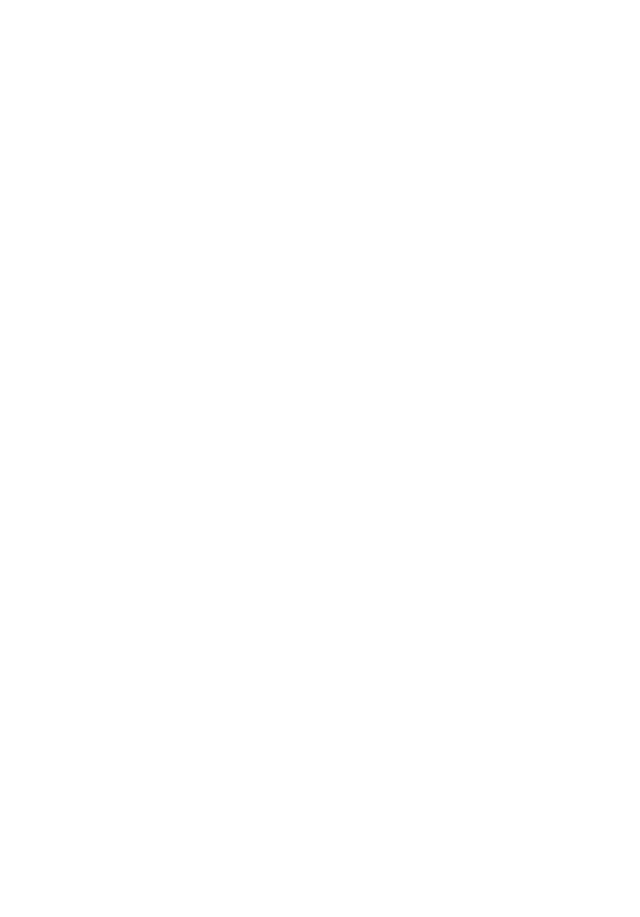
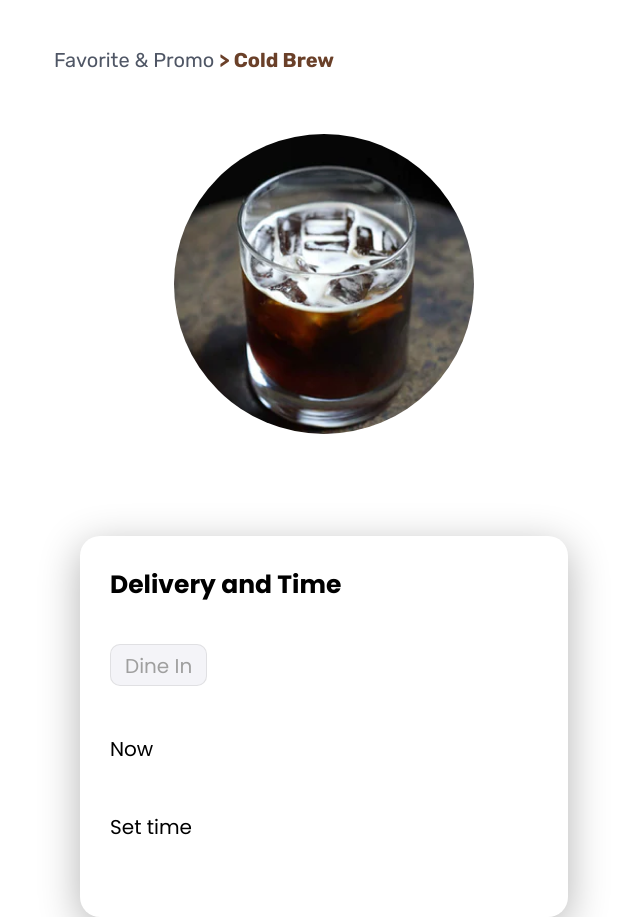
Before and after one commit to maulanarifai114/bootcamp-frontend-coffee-shop, a Vue app: page /cust/product-d in a window 1280 px wide. Shown: the whole page, without its empty margins (31-671 px from the left). Before the commit the page ends 800 px from the top, so only its background shows below. Built offline with nearby package versions, Linux system fonts and the light colour scheme.

Commit message:
making product detail (button)

```diff
--- a/public/index.html
+++ b/public/index.html
@@ -1,17 +1,35 @@
 <!DOCTYPE html>
 <html lang="en">
+
 <head>
   <meta charset="utf-8">
   <meta http-equiv="X-UA-Compatible" content="IE=edge">
   <meta name="viewport" content="width=device-width,initial-scale=1.0">
   <link rel="icon" href="<%= BASE_URL %>favicon.ico">
+
+  <!-- Bootstrap CSS -->
+  <link rel="stylesheet" href="https://cdn.jsdelivr.net/npm/bootstrap@4.5.3/dist/css/bootstrap.min.css"
+    integrity="sha384-TX8t27EcRE3e/ihU7zmQxVncDAy5uIKz4rEkgIXeMed4M0jlfIDPvg6uqKI2xXr2" crossorigin="anonymous">
+
   <title><%= htmlWebpackPlugin.options.title %></title>
 </head>
+
 <body>
   <noscript>
-      <strong>We're sorry but <%= htmlWebpackPlugin.options.title %> doesn't work properly without JavaScript enabled. Please enable it to continue.</strong>
+    <strong>We're sorry but <%= htmlWebpackPlugin.options.title %> doesn't work properly without JavaScript enabled.
+      Please enable it to continue.</strong>
   </noscript>
   <div id="app"></div>
+
+  <!-- Option 1: jQuery and Bootstrap Bundle (includes Popper) -->
+  <script src="https://code.jquery.com/jquery-3.5.1.slim.min.js"
+    integrity="sha384-DfXdz2htPH0lsSSs5nCTpuj/zy4C+OGpamoFVy38MVBnE+IbbVYUew+OrCXaRkfj" crossorigin="anonymous">
+  </script>
+  <script src="https://cdn.jsdelivr.net/npm/bootstrap@4.5.3/dist/js/bootstrap.bundle.min.js"
+    integrity="sha384-ho+j7jyWK8fNQe+A12Hb8AhRq26LrZ/JpcUGGOn+Y7RsweNrtN/tE3MoK7ZeZDyx" crossorigin="anonymous">
+  </script>
+
   <!-- built files will be auto injected -->
 </body>
+
 </html>
--- /dev/null
+++ b/src/components/cust/base/ButtonDelive.vue
@@ -0,0 +1,79 @@
+<template>
+  <div>
+    <button class="mr-3" :class="classes" @click.prevent="changeClass">{{label}}</button>
+  </div>
+</template>
+
+<script>
+export default {
+  name: 'ButtonDelive',
+  data () {
+    return {
+      active: 0,
+      classes: 'nonactive' || 'active'
+    }
+  },
+  props: ['label'],
+  methods: {
+    changeClass () {
+      this.$emit('click')
+      if (this.active === 0) {
+        this.active = 1
+        this.classes = 'active'
+      } else if (this.active === 1) {
+        this.active = 0
+        this.classes = 'nonactive'
+      }
+    }
+  }
+}
+</script>
+
+<style lang="scss" scoped>
+
+button {
+  border: none;
+  outline: none;
+  transition: .3s;
+}
+
+button:focus {
+  outline: none;
+}
+
+button:hover {
+  opacity: .8;
+}
+
+.active {
+  height: 42px;
+  border-radius: 10px;
+  background: #6A4029;
+  color: white;
+  padding: 6px 14px;
+  font-family: Poppins;
+  font-size: 20px;
+  font-style: normal;
+  font-weight: 700;
+  line-height: 30px;
+  letter-spacing: 0em;
+  text-align: left;
+  box-shadow: 0px 6px 20px 0px rgba(137, 85, 55, 0.4);
+}
+
+.nonactive {
+  height: 42px;
+  border-radius: 10px;
+  background: #F4F4F8;
+  color: #9F9F9F;
+  padding: 6px 14px;
+  font-family: Poppins;
+  font-size: 20px;
+  font-style: normal;
+  font-weight: 400;
+  line-height: 30px;
+  letter-spacing: 0em;
+  text-align: left;
+  border: 1px solid rgba(186, 186, 186, 0.35)
+}
+</style>
--- /dev/null
+++ b/src/components/cust/module/DeliveTime.vue
@@ -0,0 +1,99 @@
+<template>
+  <div>
+    <div class="del-time">
+      <h4>Delivery and Time</h4>
+      <div class="d-flex mb-5">
+        <ButtonDelive label="Dine In"></ButtonDelive>
+      </div>
+      <div class="d-flex align-items-center mb-5">
+        <div class="label-tag mr-now">Now</div>
+      </div>
+      <div class="d-flex align-items-center mb-5">
+        <div class="label-tag mr-set">Set time</div>
+      </div>
+    </div>
+  </div>
+</template>
+
+<script>
+import ButtonDelive from '../base/ButtonDelive'
+export default {
+  name: 'DeliveTime',
+  components: {
+    ButtonDelive
+  }
+}
+</script>
+
+<style lang="scss" scoped>
+
+.del-time {
+  height: 381px;
+  width: 488px;
+  border-radius: 20px;
+  color: #FFFFFF;
+  box-shadow: 0px 10px 40px 0px rgba(0, 0, 0, 0.3);
+  padding: 30px;
+}
+
+h4 {
+  font-family: Poppins;
+  font-size: 25px;
+  font-style: normal;
+  font-weight: 700;
+  line-height: 38px;
+  letter-spacing: 0em;
+  text-align: left;
+  color: #000000;
+  margin: 0 0 40px 0;
+}
+
+.label-tag {
+  font-family: Poppins;
+  font-style: normal;
+  font-weight: normal;
+  font-size: 20px;
+  line-height: 30px;
+  color: #000000;
+}
+
+.mr-now {
+  margin: 0 56px 0 0;
+}
+
+.mr-set {
+  margin: 0 18px 0 0;
+}
+
+.selected {
+  height: 42px;
+  border-radius: 10px;
+  background: #6A4029;
+  color: white;
+  padding: 6px 14px;
+  font-family: Poppins;
+  font-size: 20px;
+  font-style: normal;
+  font-weight: 700;
+  line-height: 30px;
+  letter-spacing: 0em;
+  text-align: left;
+  box-shadow: 0px 6px 20px 0px rgba(137, 85, 55, 0.4);
+}
+
+.unselected {
+  height: 42px;
+  border-radius: 10px;
+  background: #F4F4F8;
+  color: #9F9F9F;
+  padding: 6px 14px;
+  font-family: Poppins;
+  font-size: 20px;
+  font-style: normal;
+  font-weight: 400;
+  line-height: 30px;
+  letter-spacing: 0em;
+  text-align: left;
+  border: 1px solid rgba(186, 186, 186, 0.35)
+}
+</style>
--- a/src/router/index.js
+++ b/src/router/index.js
@@ -9,9 +9,11 @@
 import Login from '../views/auth/Login.vue'
 import Forgot from '../views/auth/Forgot.vue'
 
-// Product
+// Customer
+import Customer from '../views/customer/MainCust.vue'
+import ProductDetail from '../views/customer/ProductDetail.vue'
 
-// Profile
+// Admin
 
 Vue.use(VueRouter)
 
@@ -43,6 +45,18 @@
         component: Forgot
       }
     ]
+  },
+  {
+    path: '/cust',
+    name: 'Customer',
+    component: Customer,
+    children: [
+      {
+        path: 'product-d',
+        name: 'ProductDetail',
+        component: ProductDetail
+      }
+    ]
   }
 ]
 
--- /dev/null
+++ b/src/views/customer/MainCust.vue
@@ -0,0 +1,15 @@
+<template>
+  <div>
+    <router-view></router-view>
+  </div>
+</template>
+
+<script>
+export default {
+  name: 'MainCust'
+}
+</script>
+
+<style lang="scss" scoped>
+
+</style>
--- /dev/null
+++ b/src/views/customer/ProductDetail.vue
@@ -0,0 +1,60 @@
+<template>
+  <div>
+    <div  class="container">
+      <p class="head-category pt-5">Favorite & Promo <span class="detail"> > Cold Brew</span></p>
+      <div class="row">
+        <div class="col-6 d-flex flex-column align-items-center">
+          <div class="img-wrap">
+            <img src="../../assets/cust/cold-brew.png" alt="product">
+          </div>
+          <Delivetime></Delivetime>
+        </div>
+        <div class="col-6">
+
+        </div>
+      </div>
+    </div>
+  </div>
+</template>
+
+<script>
+import Delivetime from '../../components/cust/module/DeliveTime'
+export default {
+  name: 'ProductDetail',
+  components: {
+    Delivetime
+  }
+}
+</script>
+
+<style lang="scss" scoped>
+.head-category {
+  font-family: Rubik;
+  font-style: normal;
+  font-weight: normal;
+  font-size: 20px;
+  line-height: 24px;
+  color: #4F5665;
+  margin: 0 0 62px 0;
+}
+
+.detail {
+  font-family: Rubik;
+  font-size: 20px;
+  font-style: normal;
+  font-weight: 700;
+  line-height: 24px;
+  letter-spacing: 0em;
+  text-align: left;
+  color:  #6A4029;
+}
+
+.img-wrap {
+  height: 300px;
+  width: 300px;
+  border-radius: 50%;
+  overflow: hidden;
+  margin: 0 0 102px 0;
+}
+
+</style>
```
Also changed, not shown: src/assets/cust/cold-brew.png (added). Lines whose indentation alone changed are shown as unchanged.
